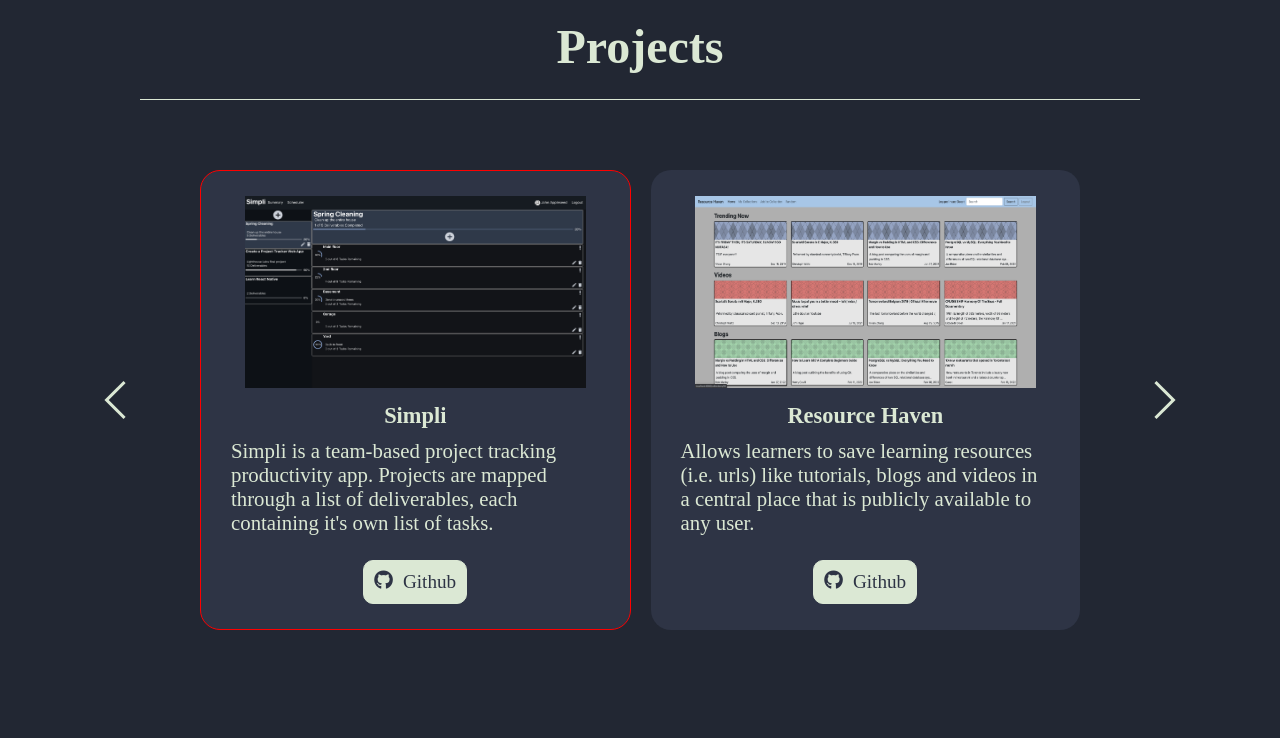
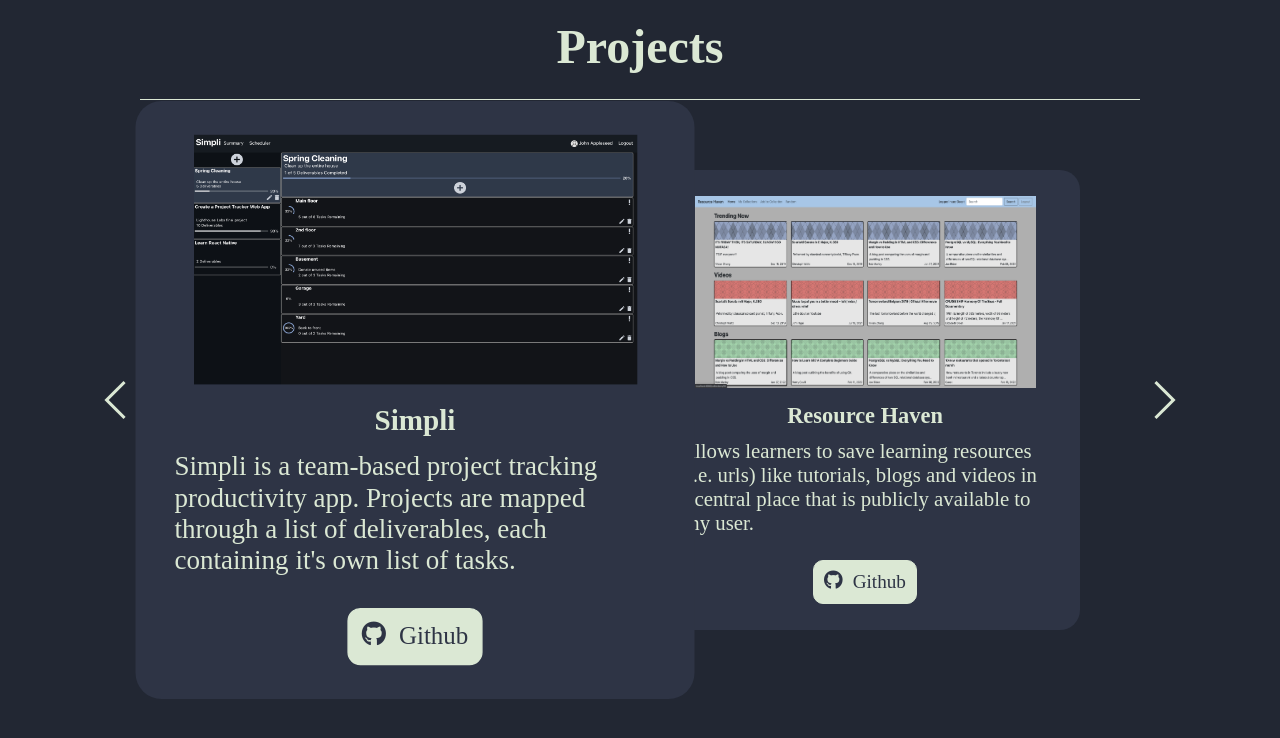
Before and after one commit to NealePT/nealetaylorcom, a React (Create React App) app in the folder react-site/: page / in a window 1280 px wide. In both pictures the pointer is over the element 415 px from the left and 2894 px from the top of the page. Shown: the part 2494-3232 px from the top of the page. Built offline with nearby package versions, Linux system fonts and the light colour scheme.

Commit message:
add transform effect

```diff
--- a/react-site/src/components/Projects.scss
+++ b/react-site/src/components/Projects.scss
@@ -23,7 +23,7 @@
 }
 
 .item:hover {
-  border: 1px solid red;
+  transform: scale(1.3);
 }
 
 .projects img {
```
